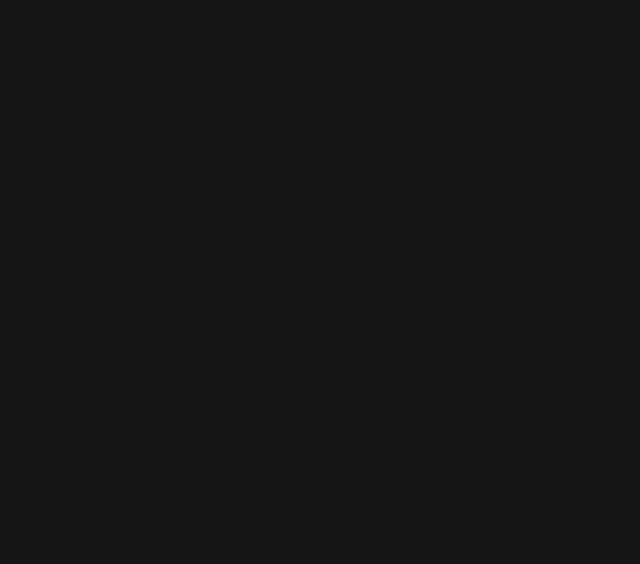
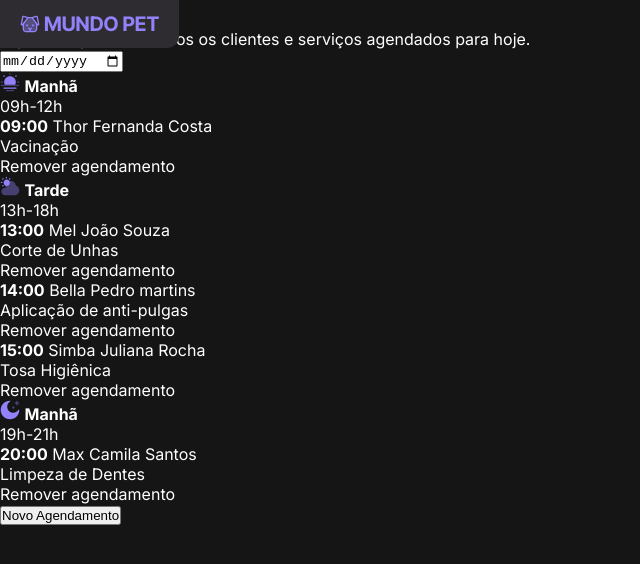
Before and after one commit to wellingtonbarbosadev/projeto-petshop, a plain HTML site: page index.html in a window 1280 px wide. Shown: the whole page, without its empty margins (0-640 px from the left). Drawn offline with Linux system fonts and the light colour scheme.

Commit message:
adiciona estrutura de agendamento e cabeçalho ao index.html; importa header.css no index.css

```diff
--- a/index.html
+++ b/index.html
@@ -10,7 +10,130 @@
   <title>Document</title>
 </head>
 <body>
+  <header id="top">
+    <img src="assets/icons/logo.svg" alt="Logo do Pet Shop">
+    <h1>Mundo Pet</h1>
+  </header>
 
+  <main>
+    <section class="agenda">
+
+      <header>
+        <div>
+          <h2>Sua agenda</h2>
+          <p>Aqui você pode ver todos os clientes e serviços agendados para hoje.</p>
+        </div>
+
+        <div>
+          <input type="date" name="date" id="date">
+        </div>
+      </header>
+
+      <section class="schedule-period">
+        <header>
+          <div>
+            <img src="assets/icons/sun.svg" alt="Manhã">
+            <strong>Manhã</strong>
+          </div>
+
+          <span>09h-12h</span>
+        </header>
+
+        <ul id="period-morning">
+          <li>
+            <div>
+              <strong>09:00</strong>
+              <span class="pet-name">Thor</span>
+              <span class="pet-owner">Fernanda Costa</span>
+            </div>
+
+            <p class="service-description">Vacinação</p>
+
+            <span class="remove-schedule">Remover agendamento</span>
+          </li>
+        </ul>
+      </section>
+
+       <section class="schedule-period">
+        <header>
+          <div>
+            <img src="assets/icons/cloud-sun.svg" alt="Tarde">
+            <strong>Tarde</strong>
+          </div>
+
+          <span>13h-18h</span>
+        </header>
+
+        <ul id="period-afternoon">
+          <li>
+            <div>
+              <strong>13:00</strong>
+              <span class="pet-name">Mel</span>
+              <span class="pet-owner">João Souza</span>
+            </div>
+
+            <p class="service-description">Corte de Unhas</p>
+
+            <span class="remove-schedule">Remover agendamento</span>
+          </li>
+
+          <li>
+            <div>
+              <strong>14:00</strong>
+              <span class="pet-name">Bella</span>
+              <span class="pet-owner">Pedro martins</span>
+            </div>
+
+            <p class="service-description">Aplicação de anti-pulgas</p>
+
+            <span class="remove-schedule">Remover agendamento</span>
+          </li>
+
+          <li>
+            <div>
+              <strong>15:00</strong>
+              <span class="pet-name">Simba</span>
+              <span class="pet-owner">Juliana Rocha</span>
+            </div>
+
+            <p class="service-description">Tosa Higiênica</p>
+
+            <span class="remove-schedule">Remover agendamento</span>
+          </li>
+        </ul>
+      </section>
+
+      <section class="schedule-period">
+        <header>
+          <div>
+            <img src="assets/icons/moon.svg" alt="Noite">
+            <strong>Manhã</strong>
+          </div>
+
+          <span>19h-21h</span>
+        </header>
+
+        <ul id="period-night">
+          <li>
+            <div>
+              <strong>20:00</strong>
+              <span class="pet-name">Max</span>
+              <span class="pet-owner">Camila Santos</span>
+            </div>
+
+            <p class="service-description">Limpeza de Dentes</p>
+
+            <span class="remove-schedule">Remover agendamento</span>
+          </li>
+        </ul>
+      </section>
+    </section>
+    <footer>
+      <button type="button">
+        Novo Agendamento
+      </button>
+    </footer>
+  </main>
   <script src=""></script>
 </body>
 </html>
--- /dev/null
+++ b/styles/header.css
@@ -0,0 +1,26 @@
+body {
+  position: relative;
+}
+
+#top {
+  position: absolute;
+  background-color: #2E2C30;
+  display: flex;
+  align-items: center;
+  height: 48px;
+  width: max-content;
+  padding: 12px 20px;
+  gap: 4px;
+  border-bottom-right-radius: 12px;
+
+  font-family: var(--font-family-title);
+  font-size: 10px;
+  line-height: 24px;
+  color: var(--content-brand);
+  text-transform: uppercase;
+
+  img {
+    width: 20px;
+    height: 20px;
+  }
+}
--- a/styles/index.css
+++ b/styles/index.css
@@ -1 +1,2 @@
 @import url("global.css");
+@import url("header.css");
```
